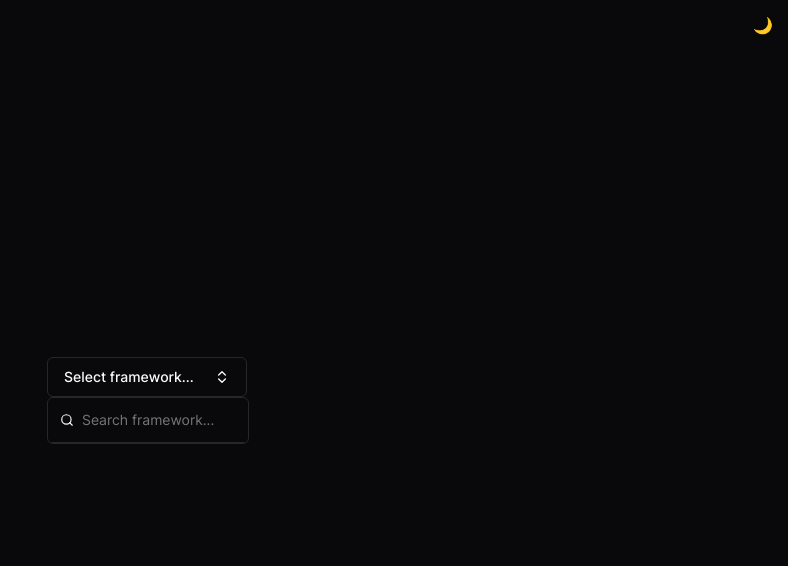
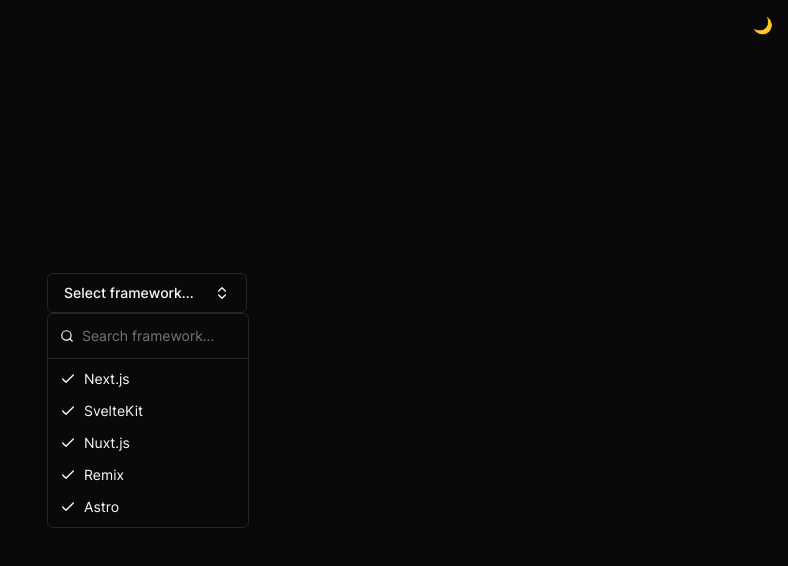
Before and after one commit to zangetsu02/vue-select-element, a Vue app: page / in a window 1280 px wide. Shown: the top 566 px of the page, without its empty margins (492-1280 px from the left). Built offline with nearby package versions, Linux system fonts and the light colour scheme.

Commit message:
Aggiunto componente per il render delle options, implementato, aggiunto stile

```diff
--- a/src/App.vue
+++ b/src/App.vue
@@ -7,6 +7,28 @@ const isDark = ref(true)
 const setMode = (value: boolean) => {
     isDark.value = value
 }
+const frameworks = [
+    {
+        value: "next.js",
+        label: "Next.js",
+    },
+    {
+        value: "sveltekit",
+        label: "SvelteKit",
+    },
+    {
+        value: "nuxt.js",
+        label: "Nuxt.js",
+    },
+    {
+        value: "remix",
+        label: "Remix",
+    },
+    {
+        value: "astro",
+        label: "Astro",
+    },
+]
 </script>
 
 <template>
@@ -21,6 +43,7 @@ const setMode = (value: boolean) => {
                 on-click-outside=""
                 placeholderButton="Select framework..."
                 placeholderSearch="Search framework..."
+                :options="frameworks"
             />
         </div>
     </div>
@@ -144,12 +167,36 @@ const setMode = (value: boolean) => {
     background-color: transparent;
     border: none;
 }
-
+.combobox-options .combobox-options-item svg,
 .combobox-search svg {
+    opacity: 1;
     vertical-align: middle;
     width: 1rem;
     height: 1rem;
     margin-right: 0.5rem;
+}
+
+.combobox-options {
+    padding: 0.25rem;
+    overflow: hidden;
+}
+
+.combobox-options .combobox-options-item {
+    outline: 2px solid transparent;
+    outline-offset: 2px;
+    font-size: .875rem;
+    line-height: 1.25rem;
+    padding: 0.375rem 0.5rem;
+    cursor: pointer;
+    display: flex;
+    align-items: center;
+    border-radius: calc(0.5rem - 4px);
+    user-select: none;
+}
+
+.combobox-options .combobox-options-item:hover {
+    background-color: var(--hover-background);
+    color: var(--hover-color)
 }
 
 .combobox-button:hover {
--- a/src/components/Combobox/BaseCombobox.vue
+++ b/src/components/Combobox/BaseCombobox.vue
@@ -2,7 +2,7 @@
 <div class="combobox" v-on-click-outside="onClickOutside">
     <slot>
         <ComboboxButton :placeholder="placeholderButton"/>
-        <ComboboxList :placeholder="placeholderSearch"/>
+        <ComboboxList :placeholder="placeholderSearch" :options="options"/>
     </slot>
 </div>
 
@@ -16,6 +16,7 @@ import ComboboxList from "./Children/ComboboxList.vue";
 const props = defineProps<{
     placeholderButton: string
     placeholderSearch: string
+    options: object[]
     onClickOutside: Function
 }>()
 </script>
--- a/src/components/Combobox/Children/ComboboxList.vue
+++ b/src/components/Combobox/Children/ComboboxList.vue
@@ -4,6 +4,8 @@
             <div class="combobox-list-content">
                 <slot>
                     <ComboboxSearch :placeholder="placeholder"/>
+
+                    <ComboboxOptions :options="options"/>
                 </slot>
             </div>
         </div>
@@ -12,9 +14,11 @@
 
 <script setup lang="ts">
 import ComboboxSearch from "./ComboboxSearch.vue";
+import ComboboxOptions from "./ComboboxOptions.vue";
 
 const props = defineProps<{
     placeholder: string
+    options: object[]
 }>()
 
 </script>
--- /dev/null
+++ b/src/components/Combobox/Children/ComboboxOptions.vue
@@ -0,0 +1,22 @@
+<template>
+    <div class="combobox-options">
+        <div class="combobox-options-wrapper">
+            <div class="combobox-options-item" v-for="(option, index) in options" :key="index">
+                <svg xmlns="http://www.w3.org/2000/svg" width="24" height="24" viewBox="0 0 24 24" fill="none" stroke="currentColor" stroke-width="2" stroke-linecap="round" stroke-linejoin="round" class="mr-2 h-4 w-4 opacity-0" style=""><polyline points="20 6 9 17 4 12"></polyline></svg>
+                {{ option.label }}
+            </div>
+        </div>
+    </div>
+</template>
+
+<script setup lang="ts">
+
+const props = defineProps<{
+    options: object[]
+}>()
+
+</script>
+
+<style scoped>
+
+</style>
```
